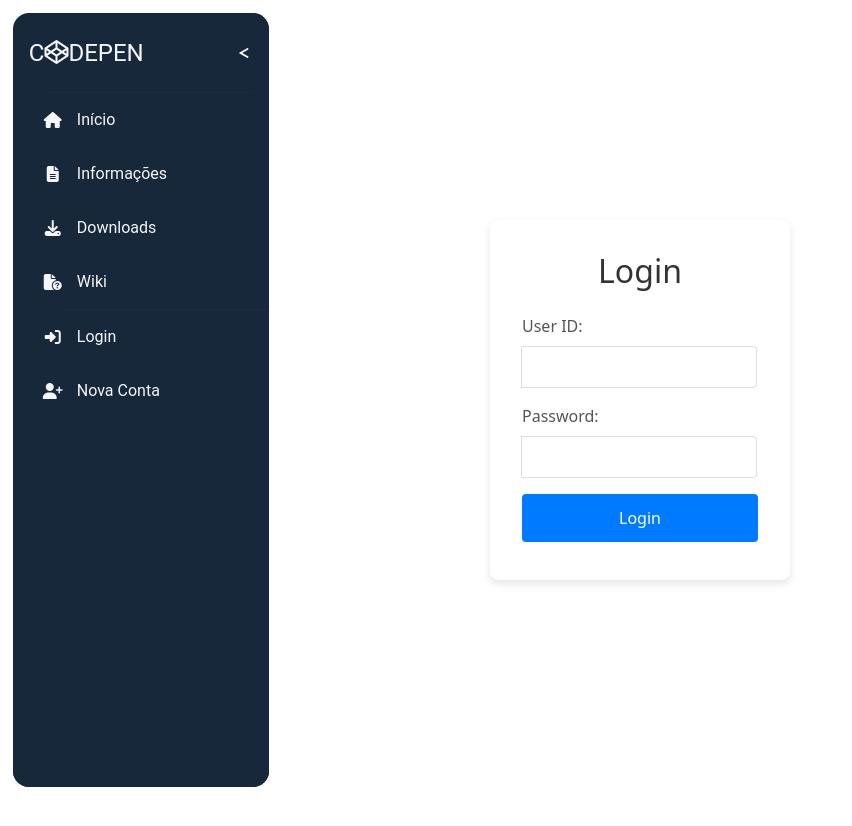
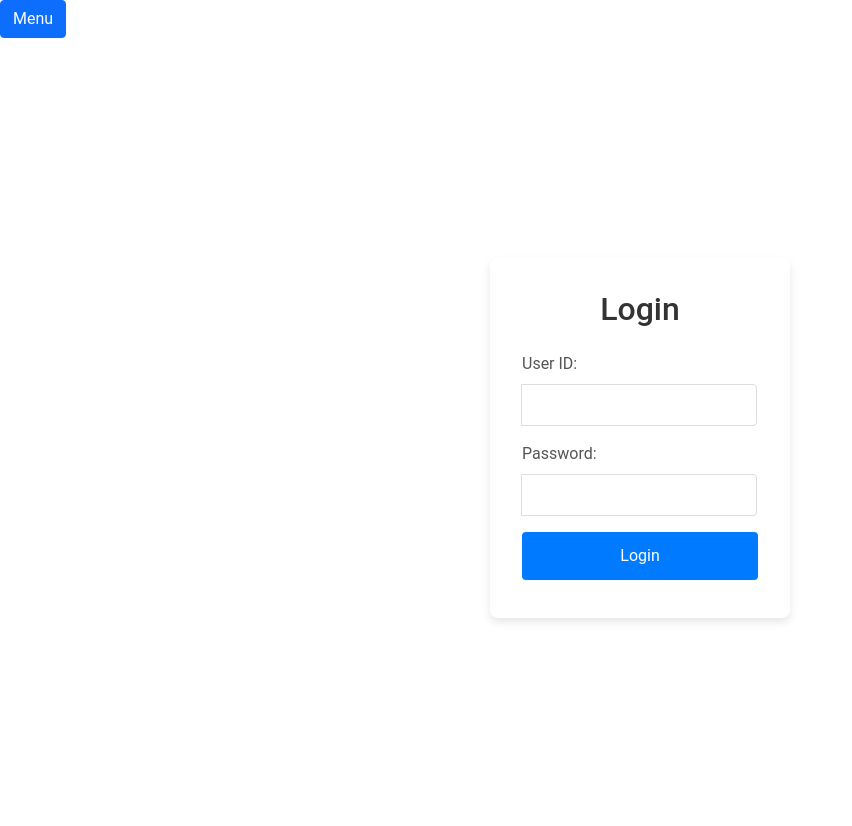
Before and after one commit to ArturllVale/bun-app, a React (Vite) app: page /login in a window 1280 px wide. Shown: the top 826 px of the page, without its empty margins (0-852 px from the left). Before the commit the page ends 800 px from the top, so only its background shows below. Built offline with nearby package versions, Linux system fonts and the light colour scheme.

Commit message:
refatorar componente Menu para usar offcanvas e simplificar a lógica de navegação

```diff
--- a/src/components/Menu.tsx
+++ b/src/components/Menu.tsx
@@ -3,14 +3,9 @@ import React, { useState, useEffect } from 'react';
 import axios from 'axios';
 import { handleLogout } from './Logout';
 
-interface MenuProps {
-  items: string[];
-}
-
-const Menu: React.FC<MenuProps> = () => {
+const Menu: React.FC = () => {
   const [isLoggedIn, setIsLoggedIn] = useState(false);
   const [user, setUser] = useState<{ userid: string } | null>(null);
-  const [activeIndex, setActiveIndex] = useState<number | null>(null);
 
   const updateLoginStatus = async () => {
     const token = localStorage.getItem('token');
@@ -35,96 +30,45 @@ const Menu: React.FC<MenuProps> = () => {
   };
 
   useEffect(() => {
-    // Verifica se o usuário está logado e obtém o nome do usuário
     updateLoginStatus();
   }, []);
 
   useEffect(() => {
-    // Adiciona um listener para mudanças no localStorage
     window.addEventListener('storage', updateLoginStatus);
     return () => {
       window.removeEventListener('storage', updateLoginStatus);
     };
   }, []);
 
-  const handleNavButtonClick = (index: number) => {
-    setActiveIndex(index);
-    const navToggle = document.getElementById('nav-toggle') as HTMLInputElement;
-    if (navToggle) {
-      navToggle.checked = false;
-    }
-  };
-
   return (
-    <div id="nav-bar">
-      <input id="nav-toggle" type="checkbox" />
-      <div id="nav-header">
-        <a id="nav-title" href="https://codepen.io" target="_blank">
-          C<i className="fab fa-codepen" />
-          DEPEN
-        </a>
-        <label htmlFor="nav-toggle">
-          <span id="nav-toggle-burger" />
-        </label>
-        <hr />
+    <>
+      <button className="btn btn-primary" type="button" data-bs-toggle="offcanvas" data-bs-target="#offcanvasMenu" aria-controls="offcanvasMenu">
+        Menu
+      </button>
+      <div className="offcanvas offcanvas-start" tabIndex={-1} id="offcanvasMenu" aria-labelledby="offcanvasMenuLabel">
+        <div className="offcanvas-header">
+          <h5 className="offcanvas-title" id="offcanvasMenuLabel">Menu</h5>
+          <button type="button" className="btn-close" data-bs-dismiss="offcanvas" aria-label="Close"></button>
         </div>
-      <div id="nav-content">
-        <a className={`nav-button ${activeIndex === 0 ? 'active' : ''}`} href="/" onClick={() => handleNavButtonClick(0)}>
-          <i className="fas fa-home" />
-          <span>Início</span>
-        </a>
-        <a className={`nav-button ${activeIndex === 1 ? 'active' : ''}`} href="/informacoes" onClick={() => handleNavButtonClick(1)}>
-          <i className="fas fa-file-lines" />
-          <span>Informações</span>
-        </a>
-        <a className={`nav-button ${activeIndex === 2 ? 'active' : ''}`} href="/downloads" onClick={() => handleNavButtonClick(2)}>
-          <i className="fas fa-download" />
-          <span>Downloads</span>
-        </a>
-        <a className={`nav-button ${activeIndex === 3 ? 'active' : ''}`} href="/wiki" onClick={() => handleNavButtonClick(3)}>
-          <i className="fas fa-file-circle-question" />
-          <span>Wiki</span>
-        </a>
-        <hr />
+        <div className="offcanvas-body">
+          <a className="nav-link" href="/">Início</a>
+          <a className="nav-link" href="/informacoes">Informações</a>
+          <a className="nav-link" href="/downloads">Downloads</a>
+          <a className="nav-link" href="/wiki">Wiki</a>
           {isLoggedIn && user ? (
             <>
-            <a className={`nav-button ${activeIndex === 4 ? 'active' : ''}`} href="/account" onClick={() => handleNavButtonClick(4)}>
-              <i className="fas fa-user" />
-              <span>Minha Conta</span>
-            </a>
-            <a className="nav-button" href="#" onClick={handleLogout}>
-              <i className="fas fa-sign-out-alt" />
-              <span>Logout</span>
-            </a>
+              <a className="nav-link" href="/account">Minha Conta</a>
+              <a className="nav-link" href="#" onClick={handleLogout}>Logout</a>
             </>
           ) : (
             <>
-            <a className={`nav-button ${activeIndex === 5 ? 'active' : ''}`} href="/login" onClick={() => handleNavButtonClick(5)}>
-              <i className="fas fa-sign-in-alt" />
-              <span>Login</span>
-            </a>
-            <a className={`nav-button ${activeIndex === 6 ? 'active' : ''}`} href="/nova-conta" onClick={() => handleNavButtonClick(6)}>
-              <i className="fas fa-user-plus" />
-              <span>Nova Conta</span>
-            </a>
+              <a className="nav-link" href="/login">Login</a>
+              <a className="nav-link" href="/nova-conta">Nova Conta</a>
             </>
           )}
-        <div id="nav-content-highlight" style={{ '--active-index': activeIndex } as React.CSSProperties} />
-      </div>
-      {isLoggedIn && user && (
-        <div id="nav-footer">
-          <div id="nav-footer-heading">
-            <div id="nav-footer-avatar">
-              <img src="https://gravatar.com/avatar/4474ca42d303761c2901fa819c4f2547" />
-            </div>
-            <div id="nav-footer-titlebox">
-              <p className='nome-user'>{user.userid}</p>
-              <span id="nav-footer-subtitle">VIP</span>
         </div>
       </div>
-        </div>
-      )}
-    </div>
+    </>
   );
 };
 
--- a/src/style/style.css
+++ b/src/style/style.css
@@ -1,415 +1,18 @@
 :root {
   --background: #ffffff;
-  --navbar-width: 256px;
-  --navbar-width-min: 80px;
   --navbar-dark-primary: #18283b;
-  --navbar-dark-secondary: #2c3e50;
   --navbar-light-primary: #f5f6fa;
-  --navbar-light-secondary: #8392a5;
   --font-family: 'Roboto', sans-serif;
+  --primary-color: #007bff;
+  --primary-color-hover: #0056b3;
+  --link-color: #333;
+  --link-hover-color: #007bff;
 }
 
 html, body {
   margin: 0;
   background: var(--background);
-}
-
-#nav-toggle:checked ~ #nav-header {
-  width: calc(var(--navbar-width-min) - 16px);
-}
-
-#nav-toggle:checked ~ #nav-content, #nav-toggle:checked ~ #nav-footer {
-  width: var(--navbar-width-min);
-}
-
-#nav-toggle:checked ~ #nav-header #nav-title {
-  opacity: 0;
-  pointer-events: none;
-  transition: opacity 0.1s;
-}
-
-#nav-toggle:checked ~ #nav-header label[for=nav-toggle] {
-  left: calc(50% - 8px);
-  transform: translate(-50%);
-}
-
-#nav-toggle:checked ~ #nav-header #nav-toggle-burger {
-  background: var(--navbar-light-primary);
-}
-
-#nav-toggle:checked ~ #nav-header #nav-toggle-burger:before, #nav-toggle:checked ~ #nav-header #nav-toggle-burger::after {
-  width: 16px;
-  background: var(--navbar-light-secondary);
-  transform: translate(0, 0) rotate(0deg);
-}
-
-#nav-toggle:checked ~ #nav-content .nav-button span {
-  opacity: 0;
-  transition: opacity 0.1s;
-}
-
-#nav-toggle:checked ~ #nav-content .nav-button .fas {
-  min-width: calc(100% - 16px);
-}
-
-#nav-toggle:checked ~ #nav-footer #nav-footer-avatar {
-  margin-left: 0;
-  left: 50%;
-  transform: translate(-50%);
-}
-
-#nav-toggle:checked ~ #nav-footer #nav-footer-titlebox, #nav-toggle:checked ~ #nav-footer label[for=nav-footer-toggle] {
-  opacity: 0;
-  transition: opacity 0.1s;
-  pointer-events: none;
-}
-
-#nav-bar {
-  position: absolute;
-  left: 1vw;
-  top: 1vw;
-  height: calc(100% - 2vw);
-  background: var(--navbar-dark-primary);
-  border-radius: 16px;
-  display: flex;
-  flex-direction: column;
-  color: var(--navbar-light-primary);
   font-family: var(--font-family);
-  overflow: hidden;
-  user-select: none;
-}
-
-#nav-bar hr {
-  margin: 0;
-  position: relative;
-  left: 16px;
-  width: calc(100% - 32px);
-  border: none;
-  border-top: solid 1px var(--navbar-dark-secondary);
-}
-
-#nav-bar a {
-  color: inherit;
-  text-decoration: inherit;
-}
-
-#nav-bar input[type=checkbox] {
-  display: none;
-}
-
-#nav-header {
-  position: relative;
-  width: var(--navbar-width);
-  left: 16px;
-  width: calc(var(--navbar-width) - 16px);
-  min-height: 80px;
-  background: var(--navbar-dark-primary);
-  border-radius: 16px;
-  z-index: 2;
-  display: flex;
-  align-items: center;
-  transition: width 0.2s;
-}
-
-#nav-header hr {
-  position: absolute;
-  bottom: 0;
-}
-
-#nav-title {
-  font-size: 1.5rem;
-  transition: opacity 1s;
-}
-
-label[for=nav-toggle] {
-  position: absolute;
-  right: 0;
-  width: 3rem;
-  height: 100%;
-  display: flex;
-  align-items: center;
-  justify-content: center;
-  cursor: pointer;
-}
-
-#nav-toggle-burger {
-  position: relative;
-  width: 16px;
-  height: 2px;
-  background: var(--navbar-dark-primary);
-  border-radius: 99px;
-  transition: background 0.2s;
-}
-
-#nav-toggle-burger:before, #nav-toggle-burger:after {
-  content: "";
-  position: absolute;
-  top: -6px;
-  width: 10px;
-  height: 2px;
-  background: var(--navbar-light-primary);
-  border-radius: 99px;
-  transform: translate(2px, 8px) rotate(30deg);
-  transition: 0.2s;
-}
-
-#nav-toggle-burger:after {
-  top: 6px;
-  transform: translate(2px, -8px) rotate(-30deg);
-}
-
-#nav-content {
-  margin: -16px 0;
-  padding: 16px 0;
-  position: relative;
-  flex: 1;
-  width: var(--navbar-width);
-  background: var(--navbar-dark-primary);
-  box-shadow: 0 0 0 16px var(--navbar-dark-primary);
-  direction: rtl;
-  overflow-x: hidden;
-  transition: width 0.2s;
-}
-
-#nav-content::-webkit-scrollbar {
-  width: 8px;
-  height: 8px;
-}
-
-#nav-content::-webkit-scrollbar-thumb {
-  border-radius: 99px;
-  background-color: #D62929;
-}
-
-#nav-content::-webkit-scrollbar-button {
-  height: 16px;
-}
-
-#nav-content-highlight {
-  position: absolute;
-  left: 16px;
-  top: -70px;
-  width: calc(100% - 16px);
-  height: 54px;
-  background: var(--background);
-  background-attachment: fixed;
-  border-radius: 16px 0 0 16px;
-  transition: top 0.2s;
-}
-
-#nav-content-highlight:before, #nav-content-highlight:after {
-  content: "";
-  position: absolute;
-  right: 0;
-  bottom: 100%;
-  width: 32px;
-  height: 32px;
-  border-radius: 50%;
-  box-shadow: 16px 16px var(--background);
-}
-
-#nav-content-highlight:after {
-  top: 100%;
-  box-shadow: 16px -16px var(--background);
-}
-
-.nav-button {
-  position: relative;
-  margin-left: 16px;
-  height: 54px;
-  display: flex;
-  align-items: center;
-  color: var(--navbar-light-secondary);
-  direction: ltr;
-  cursor: pointer;
-  z-index: 1;
-  transition: color 0.2s;
-}
-
-.nav-button span {
-  transition: opacity 1s;
-}
-
-.nav-button .fas {
-  transition: min-width 0.2s;
-}
-
-.nav-button:nth-of-type(1):hover {
-  color: var(--navbar-dark-primary);
-}
-
-.nav-button:nth-of-type(1):hover ~ #nav-content-highlight {
-  top: 16px;
-}
-
-.nav-button:nth-of-type(2):hover {
-  color: var(--navbar-dark-primary);
-}
-
-.nav-button:nth-of-type(2):hover ~ #nav-content-highlight {
-  top: 70px;
-}
-
-.nav-button:nth-of-type(3):hover {
-  color: var(--navbar-dark-primary);
-}
-
-.nav-button:nth-of-type(3):hover ~ #nav-content-highlight {
-  top: 124px;
-}
-
-.nav-button:nth-of-type(4):hover {
-  color: var(--navbar-dark-primary);
-}
-
-.nav-button:nth-of-type(4):hover ~ #nav-content-highlight {
-  top: 178px;
-}
-
-.nav-button:nth-of-type(5):hover {
-  color: var(--navbar-dark-primary);
-}
-
-.nav-button:nth-of-type(5):hover ~ #nav-content-highlight {
-  top: 232px;
-}
-
-.nav-button:nth-of-type(6):hover {
-  color: var(--navbar-dark-primary);
-}
-
-.nav-button:nth-of-type(6):hover ~ #nav-content-highlight {
-  top: 286px;
-}
-
-.nav-button:nth-of-type(7):hover {
-  color: var(--navbar-dark-primary);
-}
-
-.nav-button:nth-of-type(7):hover ~ #nav-content-highlight {
-  top: 340px;
-}
-
-.nav-button:nth-of-type(8):hover {
-  color: var(--navbar-dark-primary);
-}
-
-.nav-button:nth-of-type(8):hover ~ #nav-content-highlight {
-  top: 394px;
-}
-
-#nav-content .nav-button.active {
-  color: var(--navbar-dark-primary);
-}
-
-#nav-content .nav-button.active ~ #nav-content-highlight {
-  top: calc(16px + 54px * var(--active-index));
-}
-
-#nav-bar .fas {
-  min-width: 3rem;
-  text-align: center;
-}
-
-#nav-footer {
-  position: relative;
-  width: var(--navbar-width);
-  height: 54px;
-  background: var(--navbar-dark-secondary);
-  border-radius: 16px;
-  display: flex;
-  flex-direction: column;
-  z-index: 2;
-  transition: width 0.2s, height 0.2s;
-}
-
-#nav-footer-heading {
-  position: relative;
-  width: 100%;
-  height: 54px;
-  display: flex;
-  align-items: center;
-}
-
-#nav-footer-avatar {
-  position: relative;
-  margin: 11px 0 11px 16px;
-  left: 0;
-  width: 32px;
-  height: 32px;
-  border-radius: 50%;
-  overflow: hidden;
-  transform: translate(0);
-  transition: 0.2s;
-}
-
-#nav-footer-avatar img {
-  height: 100%;
-}
-
-#nav-footer-titlebox {
-  position: relative;
-  margin-left: 16px;
-  width: 10px;
-  display: flex;
-  flex-direction: column;
-  transition: opacity 1s;
-}
-
-#nav-footer-subtitle {
-  color: var(--navbar-light-secondary);
-  font-size: 0.6rem;
-}
-
-#nav-toggle:not(:checked) ~ #nav-footer-toggle:checked + #nav-footer {
-  height: 30%;
-  min-height: 54px;
-}
-
-#nav-toggle:not(:checked) ~ #nav-footer-toggle:checked + #nav-footer label[for=nav-footer-toggle] {
-  transform: rotate(180deg);
-}
-
-label[for=nav-footer-toggle] {
-  position: absolute;
-  right: 0;
-  width: 3rem;
-  height: 100%;
-  display: flex;
-  align-items: center;
-  cursor: pointer;
-  transition: transform 0.2s, opacity 0.2s;
-}
-
-#nav-footer-content {
-  margin: 0 16px 16px 16px;
-  border-top: solid 1px var(--navbar-light-secondary);
-  padding: 16px 0;
-  color: var(--navbar-light-secondary);
-  font-size: 0.8rem;
-  overflow: auto;
-}
-
-#nav-footer-content::-webkit-scrollbar {
-  width: 8px;
-  height: 8px;
-}
-
-#nav-footer-content::-webkit-scrollbar-thumb {
-  border-radius: 99px;
-  background-color: #D62929;
-}
-
-/* Fim de configuração do Menu LAteral */
-
-.cont-space {
-  padding-left: 10px !important;
-}
-
-.nome-user {
-  margin-bottom: 0px;
-  font-size: 0.9rem;
-  font-family: --(font-family);
 }
 
 .login-container {
@@ -432,7 +35,7 @@ label[for=nav-footer-toggle] {
 
 .login-box h2 {
   margin-bottom: 1.5rem;
-  color: #333;
+  color: var(--link-color);
 }
 
 .input-group {
@@ -457,7 +60,7 @@ label[for=nav-footer-toggle] {
 .login-button {
   width: 100%;
   padding: 0.75rem;
-  background-color: #007bff;
+  background-color: var(--primary-color);
   border: none;
   border-radius: 4px;
   color: #fff;
@@ -467,7 +70,7 @@ label[for=nav-footer-toggle] {
 }
 
 .login-button:hover {
-  background-color: #0056b3;
+  background-color: var(--primary-color-hover);
 }
 
 .error-message {
@@ -475,6 +78,28 @@ label[for=nav-footer-toggle] {
   margin-bottom: 1rem;
 }
 
-#nav-bar a:hover {
-  color: #18283b;
+.offcanvas-header {
+  background-color: var(--navbar-dark-primary);
+  color: var(--navbar-light-primary);
 }
+
+.offcanvas-body {
+  background-color: var(--background);
+}
+
+.nav-link {
+  display: block;
+  padding: 0.5rem 1rem;
+  color: var(--link-color);
+  text-decoration: none;
+  transition: color 0.3s ease;
+}
+
+.nav-link:hover {
+  color: var(--link-hover-color);
+}
+
+.offcanvas-title {
+  font-size: 1.25rem;
+  font-weight: bold;
+}
```
Lines whose indentation alone changed are shown as unchanged.
